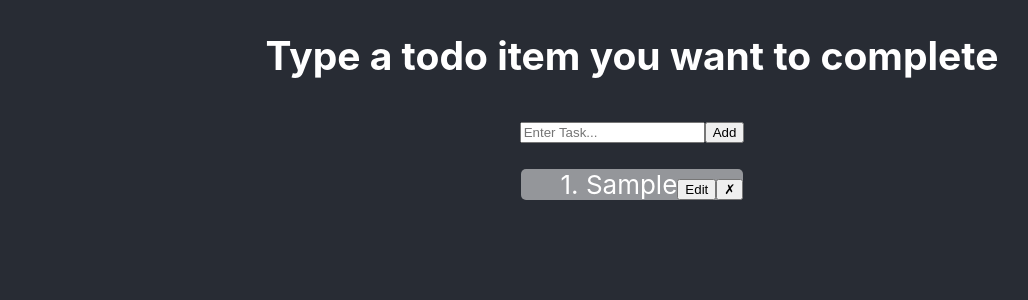
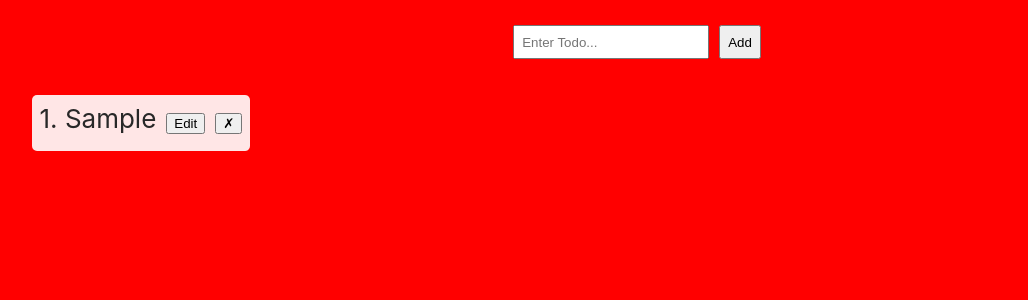
Before and after one commit to Thatguy560/Superplanner, a React (Create React App) app: page / in a window 1280 px wide. Both pictures are taken after typing "Sample" into the empty fields and a click on the button "Add". Shown: the top 300 px of the page, without its empty margins (8-1036 px from the left). Built offline with nearby package versions, Linux system fonts and the light colour scheme.

Commit message:
fixed a few small bugs with code

```diff
--- a/src/App.js
+++ b/src/App.js
@@ -1,23 +1,27 @@
 import "./css/App.css";
-import React, { useRef } from "react";
+import React, { useEffect } from "react";
+// import React, { useRef } from "react";
 
-function App() {
-  const [item, setItem] = React.useState("");
+export function App() {
+  const [todo, setItem] = React.useState("");
   const [list, updateList] = React.useState([]);
 
-  const toDoItem = (item) => {
-    let newItem = { text: item.target.value, key: Date.now() };
-    setItem(newItem);
+  const createToDoItem = (newItem) => {
+    if (newItem.target.value !== "") {
+      setItem({ text: newItem.target.value, key: Date.now() });
+    }
   };
 
   const addItem = () => {
-    updateList((prevState) => [...list, item]);
-    document.getElementById("Input").value = "";
+    if (todo !== "" && todo.text !== undefined) {
+      updateList([...new Set([...list, todo])]);
+      document.getElementById("Input").value = "";
+    }
   };
 
   const deleteItem = (index) => {
-    updateList((prevState) => {
-      let items = [...prevState];
+    updateList((list) => {
+      let items = [...list];
       items.splice(index, 1);
       return items;
     });
@@ -25,29 +29,29 @@ function App() {
 
   return (
     <div className="App">
-      <h2>Type a todo item you want to complete</h2>
+      {console.log(list)}
       <input
+        id="Input"
         type="text"
-        placeholder="Enter Task..."
-        id="Input"
-        onChange={toDoItem}
+        placeholder="Enter Todo..."
+        onChange={createToDoItem}
       />
       <button id="Add" onClick={addItem}>
         Add
       </button>
       {list.map((item, index) => {
         return (
-          <p id="list">
-            <ol key={index}>
+          <ol key={index}>
+            <p id="list">
               {`${index + 1}. ${item.text[0].toUpperCase()}${item.text
                 .slice(1)
                 .toLowerCase()}`}
-              <button>Edit</button>
+              <button id="Edit">Edit</button>
               <button id="Delete" onClick={() => deleteItem(index)}>
                 ✗
               </button>
-            </ol>
-          </p>
+            </p>
+          </ol>
         );
       })}
     </div>
--- a/src/css/App.css
+++ b/src/css/App.css
@@ -1,6 +1,6 @@
 .App {
   text-align: center;
-  background-color: #282c34;
+  background-color: #FF0000;
   height: 100%;
   width: 100%;
   min-height: 100vh;
@@ -8,26 +8,46 @@
   flex-direction: column;
   align-items: center;
   font-size: calc(10px + 2vmin);
-  color: white;
+  color: #282828;
 }
 
 .App input#Input {
   display: inline;
+  margin-left: auto;
+  margin: 10px;
+  padding: 7.5px;
+  margin-top: 25px;
+  /* border-radius: 5px; */
 }
 
 .App button#Add {
   cursor: pointer;
   display: inline;
-  bottom: 0;
+  padding: 7.5px;
+  margin-top: 25px;
+  /* border-radius: 5px; */
+}
+
+.App button#Edit {
+  cursor: pointer;
+  display: inline;
+  margin: 10px;
+}
+
+.App button#Delete {
+  cursor: pointer;
+  display: inline;
 }
 
 .App p#list {
-  background-color: rgba(255, 255, 255, 0.5);
+  background-color: rgba(255, 255, 255, 0.9);
   width: fit-content;
-  margin-left: auto;
-  margin-right: auto;
   text-align: left;
   border-radius: 5px;
+  padding: 7.5px;
+  /* margin-left: auto; */
+  /* margin-right: auto; */
+  /* margin-bottom: 15px; */
 }
 
 .App ol {
```
Also changed, not shown: 1 other file (tests, documents, lock files or other folders).
